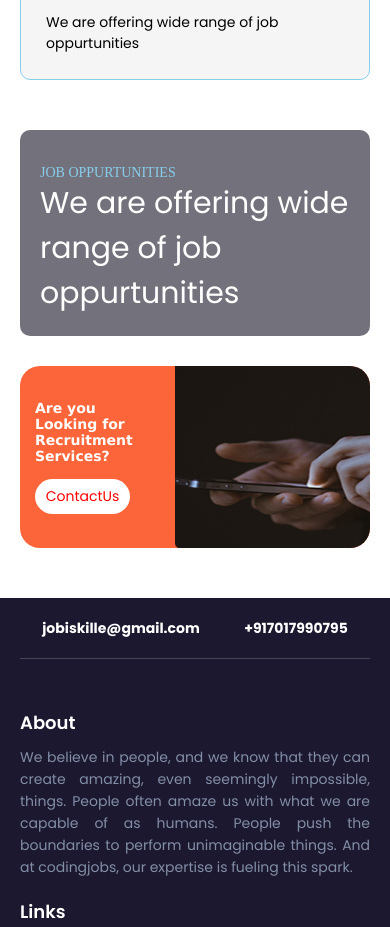
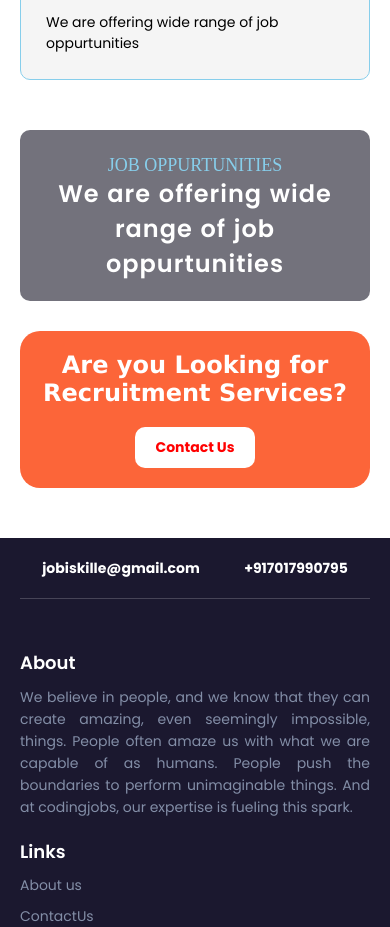
Before and after one commit to prabhattiwarii/hiring-web, a React (Create React App) app: page / in a window 390 px wide. Shown: the part 5900-6827 px from the top of the page. Built offline with nearby package versions, Linux system fonts and the light colour scheme.

Commit message:
home responsive changes

```diff
--- a/src/component/Home.jsx
+++ b/src/component/Home.jsx
@@ -135,8 +135,8 @@ const Home = () => {
             </div>
             <div className="opportunity-section">
                 <div className="left">
-                    <div className="small">JOB OPPURTUNITIES</div>
-                    <div className="big">We are offering wide range of job oppurtunities</div>
+                    <div className="title">JOB OPPURTUNITIES</div>
+                    <div className="subtitle">We are offering wide range of job oppurtunities</div>
                 </div>
                 <div className="right">
                     <img src="./images/place-3.jpg" alt="images" />
@@ -146,11 +146,11 @@ const Home = () => {
                 <div className="left">
                     <div className="heading">Are you Looking for Recruitment Services?</div>
                     <div className='btn-wrap'>
-                        <div type='button' onClick={() => window.location = "/contact"} className="req-btn">ContactUs</div>
+                        <div type='button' onClick={() => window.location = "/contact"} className="req-btn">Contact Us</div>
                     </div>
                 </div>
                 <div className="right">
-                    <img src="./images/cta.png" alt="phon" />
+                    <img src="./images/cta.png" alt="phone-img" />
                 </div>
             </div>
         </div>
--- a/src/component/home.css
+++ b/src/component/home.css
@@ -76,23 +76,23 @@
 .services-item .info .head-1{font-size: 14px;}
 
 /* opportunity-section */
-.opportunity-section{max-width: 1200px;box-sizing: border-box;width: 100%;background-color: #73727c;border-radius: 10px;margin:40px auto;display: flex;}
+.opportunity-section{max-width:1440px;box-sizing: border-box;width: 100%;background-color: #73727c;border-radius: 10px;margin:40px auto;display: flex;}
 .opportunity-section .left{padding:20px;display: flex;flex-direction: column;justify-content: center;}
-.opportunity-section .left .small{color:skyblue;font-size: 20px;font-family: cursive;margin: 15px 0 0;}
-.opportunity-section .left .big{font-size: 70px;color: white;}
-.opportunity-section .right img{width: 100%;width: 500px;height: 400px;display: flex;background: red;}
+.opportunity-section .left .title{color:skyblue;font-size:22px;font-family: cursive;margin: 15px 0 0;}
+.opportunity-section .left .subtitle{font-size:60px;color: white;font-weight:600;letter-spacing:1px;word-spacing:1px;}
+.opportunity-section .right img{width:500px;height: 400px;border-top-right-radius:10px;border-bottom-right-radius:10px;display: flex;}
 
 /* contact-us-section */
-.contact-us-section{width: 100%;box-sizing: border-box;max-width: 1200px;display: flex;margin: 80px auto;border-radius: 20px;justify-content: space-between;background-color: #fc6539;}
-.home-wrap .contact-us-section .right img{width: 300px;display: flex;height: 300px;border-radius: 0 20px 20px 0;}
-.contact-us-section .left{display: flex;align-items: center;padding:34px;}
-.contact-us-section .left .heading{font-size: 35px;color: white;font-weight: 700;}
-.contact-us-section .left .btn-wrap{background-color: white;width: 200px;height: 60px;border-radius: 20px;display: flex;align-items: center;justify-content: center;cursor: pointer;}
-.contact-us-section .left .btn-wrap .req-btn{color: red;}
+.contact-us-section{width: 100%;box-sizing: border-box;max-width:1440px;display: flex;margin: 80px auto;border-radius: 20px;justify-content: space-between;background-color: #fc6539;}
+.contact-us-section .right img{width:100%;display: flex;height:100%;border-radius: 0 20px 20px 0;}
+.contact-us-section .right{width:400px;height:300px;display: flex;justify-content: flex-end;}
+.contact-us-section .left{display: flex;align-items: center;padding:34px;flex-direction:column;justify-content: center;gap:20px;}
+.contact-us-section .left .heading{font-size:42px;color: white;font-weight: 700;max-width: 786px;text-align: center;}
+.contact-us-section .left .btn-wrap .req-btn{background:#fff;padding:10px 20px;border-radius:10px;font-size:16px;font-weight:700;color:red;cursor: pointer;}
 
  @media(max-width:1176px){
-  .opportunity-section .left .small{color:skyblue;font-size: 20px;font-family: cursive;margin: 15px 0 0;}
-  .opportunity-section .left .big{font-size: 55px;color: white;}
+  .opportunity-section .left .title{color:skyblue;font-size: 20px;font-family: cursive;margin: 15px 0 0;}
+  .opportunity-section .left .subtitle{font-size: 55px;color: white;}
  }
 @media(max-width:991px){
   /* Banner-section */
@@ -126,8 +126,8 @@
   /* opportunity-section */
   .opportunity-section{margin:30px auto;}
   .opportunity-section .left{padding:20px;flex:1;}
-  .opportunity-section .left .small{color:skyblue;font-size: 20px;font-family: cursive;margin: 15px 0 0;}
-  .opportunity-section .left .big{font-size:42px;}
+  .opportunity-section .left .title{color:skyblue;font-size: 20px;font-family: cursive;margin: 15px 0 0;}
+  .opportunity-section .left .subtitle{font-size:42px;}
   .opportunity-section .right{max-width:450px;width:100%;flex:1;}
   .opportunity-section .right img{width: 100%;max-width:450px;height:330px;}
 
@@ -136,7 +136,6 @@
   .home-wrap .contact-us-section .right img{width: 300px;display: flex;height: 300px;border-radius: 0 20px 20px 0;}
   .contact-us-section .left{padding:25px;}
   .contact-us-section .left .heading{font-size:32px;}
-  .contact-us-section .left .btn-wrap{width:160px;height:50px;}
 
 }
 @media(max-width:767px){
@@ -206,48 +205,52 @@
   /* opportunity-section */
   .opportunity-section{margin:15px auto;flex-direction:column;}
   .opportunity-section .left{padding:20px;flex:1;}
-  .opportunity-section .left .small{font-size:14px;}
-  .opportunity-section .left .big{font-size:30px;}
-  .opportunity-section .right{display: flex;position: relative;width: 100%;height: 350px;overflow: hidden;}
-  .opportunity-section .right img{position: absolute;height: 100%;width: 100%;inset: 0px;object-fit: contain;}
+  .opportunity-section .left .title{font-size:20px;text-align:center;margin:5px 0 0;}
+  .opportunity-section .left .subtitle{font-size:30px;text-align:center;}
+  .opportunity-section .right{display: none;}
 
   /* contact-us-section */
-  .contact-us-section{margin:30px auto;}
-  .home-wrap .contact-us-section .right img{width:270px;display: flex;height:205px;}
-  .contact-us-section .left{padding:15px;flex-direction:column;align-items: center;justify-content: center;}
-  .contact-us-section .left .heading{font-size:20px;}
-  .contact-us-section .left .btn-wrap{width:170px;height:50px;}
-  .contact-us-section .left .btn-wrap .req-btn{color: red;}
+  .contact-us-section{margin:30px auto;align-items:center;justify-content:center;}
+  .home-wrap .contact-us-section .right{display: none;}
+  .contact-us-section .left{padding:20px;flex-direction:column;align-items: center;justify-content: center;}
+  .contact-us-section .left .heading{font-size:24px;}
+  .contact-us-section .left .btn-wrap .req-btn{color: red;font-size:14px;}
 
 }
 
 @media(max-width:576px){
+  /* services-offer-section */
   .services-offer-section .services-wrap .services-item{width:100%;}
+  /* business-card */
   .business-card .card-wrap .card{width:100%;padding:35px 20px;}
+  /* expert-section */
   .expert-section .right .right-banner{height:427px;}
   .expert-section .right .right-banner .im{height:320px;}
   .expert-section .right .right-banner .im1{top:216px;right:82px;width:308px;}
-    /* contact-us-section */
-    .contact-us-section .left{padding:15px;flex-direction:column;align-items:flex-start;justify-content: center;}
-    .contact-us-section .left .heading{font-size:16px;}
-    .contact-us-section .left .btn-wrap{width:100px;height:45px;font-size:14px;margin-top:15px;}
 
 }
 @media(max-width:479px){
+  /* Banner-section */
   .content .about{font-size:18px;}
   .content .heading{font-size:24px;line-height:34px;}
   .but .call{font-size:18px;}
+  /* recruitment-section */
   .box-wrap{gap:15px;}
   .box-wrap .box-item{width:100%;}
   .box-wrap .box-item .im{height:267px;transition: all 500ms ease;}
+  /* expert-section */
   .expert-section .right .right-banner{height:300px;}
   .expert-section .right .right-banner .im{height:270px;}
   .expert-section .right .right-banner .im1{top: 140px;right: 82px;width: 239px }
-  .home-wrap .contact-us-section .right img{width:196px;height:182px;}
-  .contact-us-section .left .heading{font-size:14px;}
-  .contact-us-section .left .btn-wrap{width:95px;height:35px;}
   .expert-section .left .heading{font-size:24px;line-height:34px;}
+  /* services-offer-section */
   .services-offer-section .servivces-heading{margin:0 0 20px;}
   .services-offer-section .servivces-heading .heading{font-size:18px;}
   .services-offer-section .servivces-heading .sub-heading{font-size:24px;}
+  /* opportunity-section */
+  .opportunity-section .left .title{font-size:18px;}
+  .opportunity-section .left .subtitle{font-size:24px;}
+
+  /* contact-us-section */
+  .contact-us-section .left{padding:20px;}
 }
```
